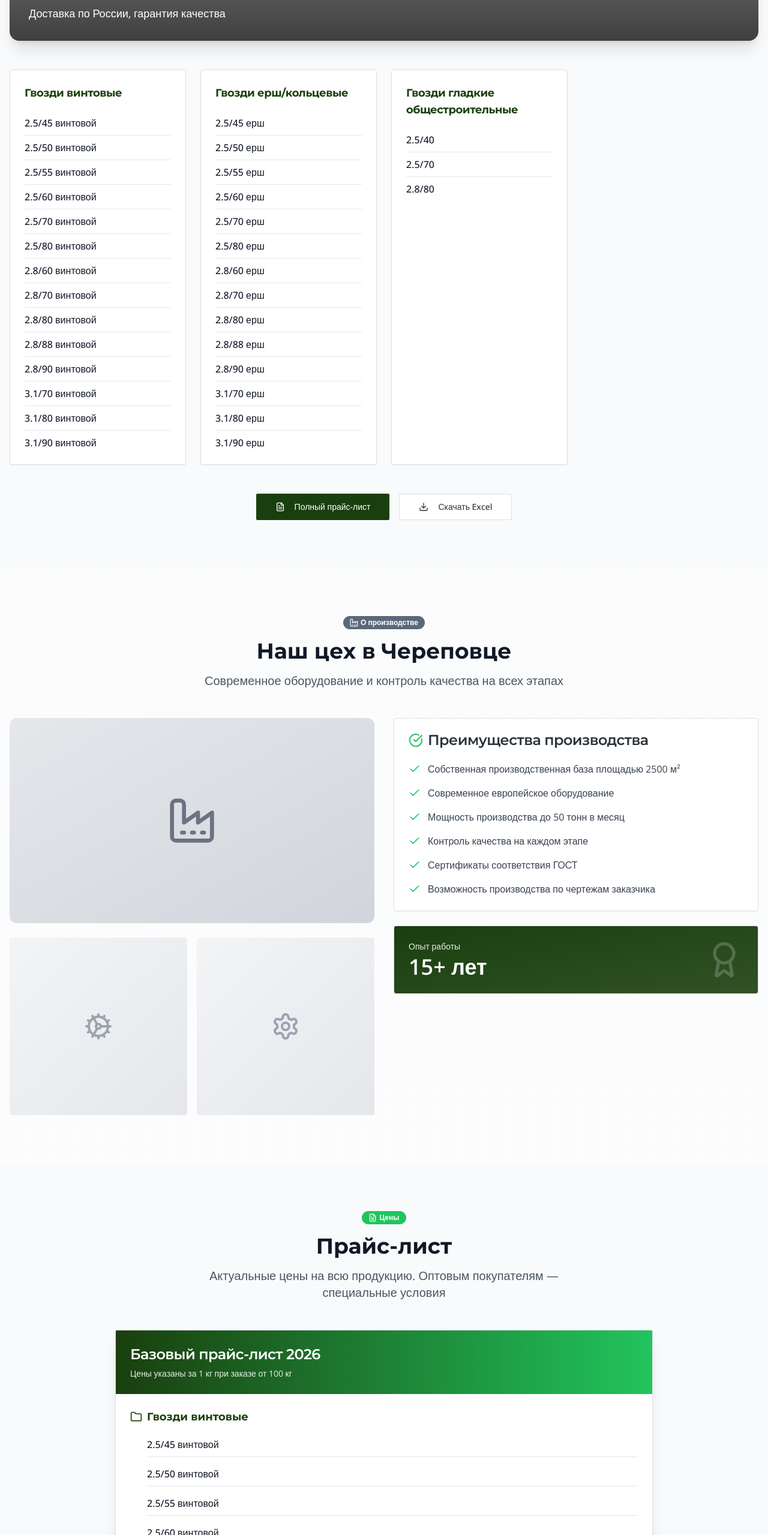
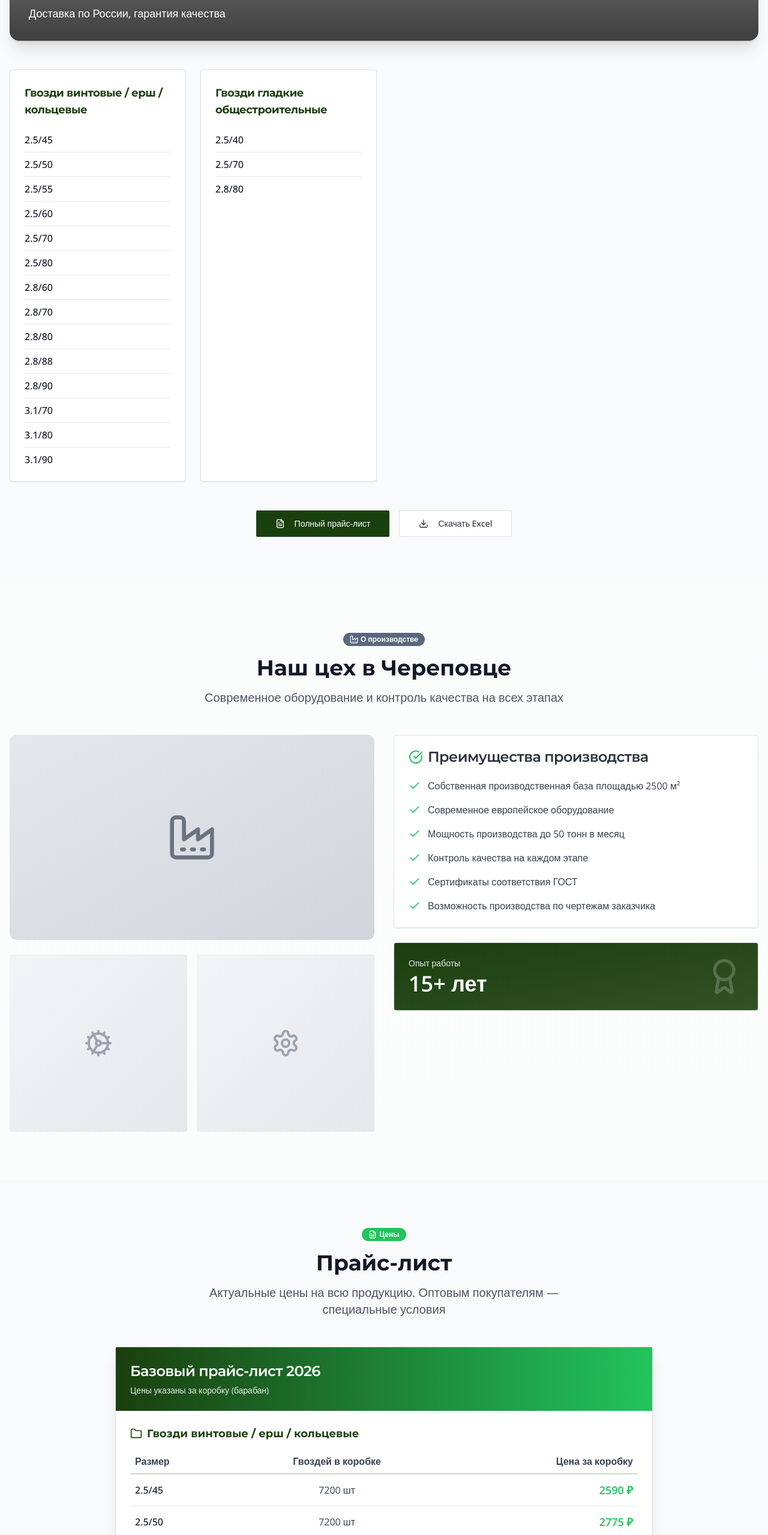
Before and after one commit to pr-poehali-dev/nail-sales-direct, a React (Vite) app: page / in a window 1280 px wide. Shown: the part 2047-4606 px from the top of the page at 60% size. Built offline with nearby package versions, Linux system fonts and the light colour scheme; grey boxes are pictures that could not be loaded.

Commit message:
Обновление прайс-листа: цена за коробку

```diff
--- a/src/pages/Index.tsx
+++ b/src/pages/Index.tsx
@@ -17,49 +17,30 @@ const Index = () => {
 
   const products = [
     {
-      category: "Гвозди винтовые",
+      category: "Гвозди винтовые / ерш / кольцевые",
       items: [
-        { name: "2.5/45 винтовой" },
-        { name: "2.5/50 винтовой" },
-        { name: "2.5/55 винтовой" },
-        { name: "2.5/60 винтовой" },
-        { name: "2.5/70 винтовой" },
-        { name: "2.5/80 винтовой" },
-        { name: "2.8/60 винтовой" },
-        { name: "2.8/70 винтовой" },
-        { name: "2.8/80 винтовой" },
-        { name: "2.8/88 винтовой" },
-        { name: "2.8/90 винтовой" },
-        { name: "3.1/70 винтовой" },
-        { name: "3.1/80 винтовой" },
-        { name: "3.1/90 винтовой" },
-      ]
-    },
-    {
-      category: "Гвозди ерш/кольцевые",
-      items: [
-        { name: "2.5/45 ерш" },
-        { name: "2.5/50 ерш" },
-        { name: "2.5/55 ерш" },
-        { name: "2.5/60 ерш" },
-        { name: "2.5/70 ерш" },
-        { name: "2.5/80 ерш" },
-        { name: "2.8/60 ерш" },
-        { name: "2.8/70 ерш" },
-        { name: "2.8/80 ерш" },
-        { name: "2.8/88 ерш" },
-        { name: "2.8/90 ерш" },
-        { name: "3.1/70 ерш" },
-        { name: "3.1/80 ерш" },
-        { name: "3.1/90 ерш" },
+        { name: "2.5/45", quantity: "7200 шт", price: "2590 ₽" },
+        { name: "2.5/50", quantity: "7200 шт", price: "2775 ₽" },
+        { name: "2.5/55", quantity: "7200 шт", price: "2960 ₽" },
+        { name: "2.5/60", quantity: "7200 шт", price: "3145 ₽" },
+        { name: "2.5/70", quantity: "7200 шт", price: "3515 ₽" },
+        { name: "2.5/80", quantity: "7200 шт", price: "3885 ₽" },
+        { name: "2.8/60", quantity: "5400 шт", price: "2925 ₽" },
+        { name: "2.8/70", quantity: "5400 шт", price: "3315 ₽" },
+        { name: "2.8/80", quantity: "5400 шт", price: "3705 ₽" },
+        { name: "2.8/88", quantity: "5400 шт", price: "3900 ₽" },
+        { name: "2.8/90", quantity: "5400 шт", price: "4095 ₽" },
+        { name: "3.1/70", quantity: "3600 шт", price: "2835 ₽" },
+        { name: "3.1/80", quantity: "3600 шт", price: "3150 ₽" },
+        { name: "3.1/90", quantity: "3600 шт", price: "3465 ₽" },
       ]
     },
     {
       category: "Гвозди гладкие общестроительные",
       items: [
-        { name: "2.5/40" },
-        { name: "2.5/70" },
-        { name: "2.8/80" },
+        { name: "2.5/40", quantity: "7200 шт", price: "2310 ₽" },
+        { name: "2.5/70", quantity: "7200 шт", price: "3465 ₽" },
+        { name: "2.8/80", quantity: "5400 шт", price: "3500 ₽" },
       ]
     }
   ];
@@ -339,7 +320,7 @@ const Index = () => {
               <CardHeader className="bg-gradient-to-r from-primary to-accent text-white">
                 <CardTitle className="text-2xl">Базовый прайс-лист 2026</CardTitle>
                 <CardDescription className="text-white/90">
-                  Цены указаны за 1 кг при заказе от 100 кг
+                  Цены указаны за коробку (барабан)
                 </CardDescription>
               </CardHeader>
               <CardContent className="pt-6">
@@ -350,16 +331,25 @@ const Index = () => {
                         <Icon name="Folder" size={20} />
                         {category.category}
                       </h3>
-                      <div className="space-y-2 ml-7">
-                        {category.items.map((item, itemIdx) => (
-                          <div key={itemIdx} className="flex justify-between items-center py-2 border-b border-gray-200 last:border-0">
-                            <div>
-                              <p className="font-medium text-gray-900">{item.name}</p>
-                              <p className="text-sm text-gray-600">{item.specs}</p>
-                            </div>
-                            <p className="font-bold text-accent text-lg">{item.price}</p>
-                          </div>
-                        ))}
+                      <div className="overflow-x-auto">
+                        <table className="w-full">
+                          <thead>
+                            <tr className="border-b-2 border-primary/20">
+                              <th className="text-left py-2 px-2 font-semibold text-gray-700">Размер</th>
+                              <th className="text-center py-2 px-2 font-semibold text-gray-700">Гвоздей в коробке</th>
+                              <th className="text-right py-2 px-2 font-semibold text-gray-700">Цена за коробку</th>
+                            </tr>
+                          </thead>
+                          <tbody>
+                            {category.items.map((item, itemIdx) => (
+                              <tr key={itemIdx} className="border-b border-gray-200 last:border-0 hover:bg-gray-50">
+                                <td className="py-3 px-2 font-medium text-gray-900">{item.name}</td>
+                                <td className="py-3 px-2 text-center text-gray-700">{item.quantity}</td>
+                                <td className="py-3 px-2 text-right font-bold text-accent text-lg">{item.price}</td>
+                              </tr>
+                            ))}
+                          </tbody>
+                        </table>
                       </div>
                     </div>
                   ))}
@@ -371,10 +361,10 @@ const Index = () => {
                     <div className="space-y-2">
                       <p className="font-semibold text-gray-900">Особые условия:</p>
                       <ul className="space-y-1 text-gray-700">
-                        <li>• От 500 кг — скидка 5%</li>
-                        <li>• От 1000 кг — скидка 10%</li>
+                        <li>• От 10 коробок — скидка 5%</li>
+                        <li>• От 20 коробок — скидка 10%</li>
                         <li>• Постоянным клиентам — индивидуальные цены</li>
-                        <li>• Доставка по Череповцу бесплатно от 300 кг</li>
+                        <li>• Доставка по Череповцу бесплатно от 5 коробок</li>
                       </ul>
                     </div>
                   </div>
```
